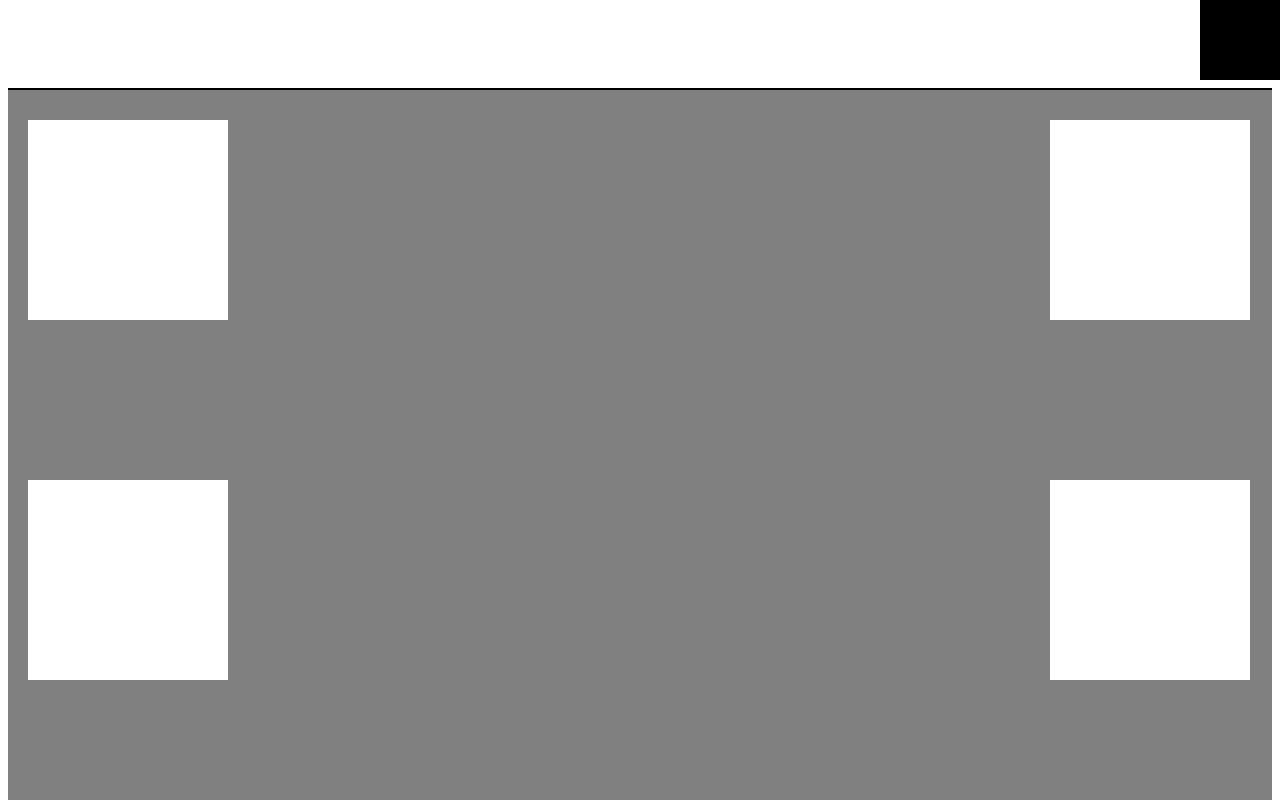
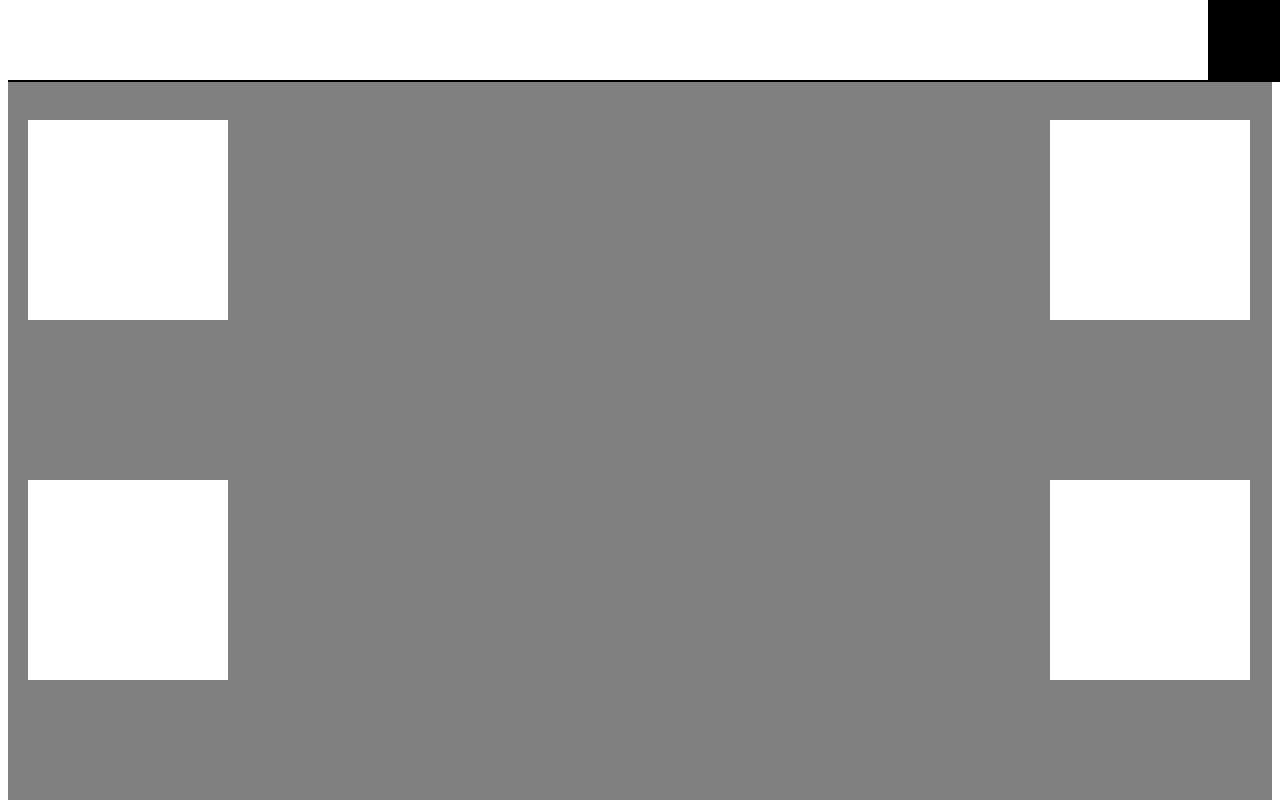
Before and after one commit to fsafiia/Website3, a plain HTML site: page index.html in a window 1280 px wide. Shown: the top 800 px of the page. Drawn offline with Linux system fonts and the light colour scheme.

Commit message:
commit fixed position

```diff
--- a/index.html
+++ b/index.html
@@ -6,8 +6,8 @@
     <meta charset="UTF-8">
 </head>
 <body>
-<nav></nav>
-<div class="boxForLogo"> </div>
+<nav><div class="boxForLogo"> </div></nav>
+
 <div class="container"></div>
 <div class="box1of4"></div>
 <div class="box2of4"></div>
--- a/style.css
+++ b/style.css
@@ -1,15 +1,17 @@
 
 
 nav{
+
     height: 80px;
     width: 100%;
     background-color: white;
     border-bottom-color: black;
     border-bottom-width: 2px;
     border-bottom-style: solid;
-    box-shadow: 8px
+    box-shadow: 8px;
     position: fixed;
     top: 0px;
+    z-index: 100;
 
 }
 
@@ -24,6 +26,7 @@ nav{
 
 }
 .container{
+
     height: 800px;
     background-color: grey;
 
```
